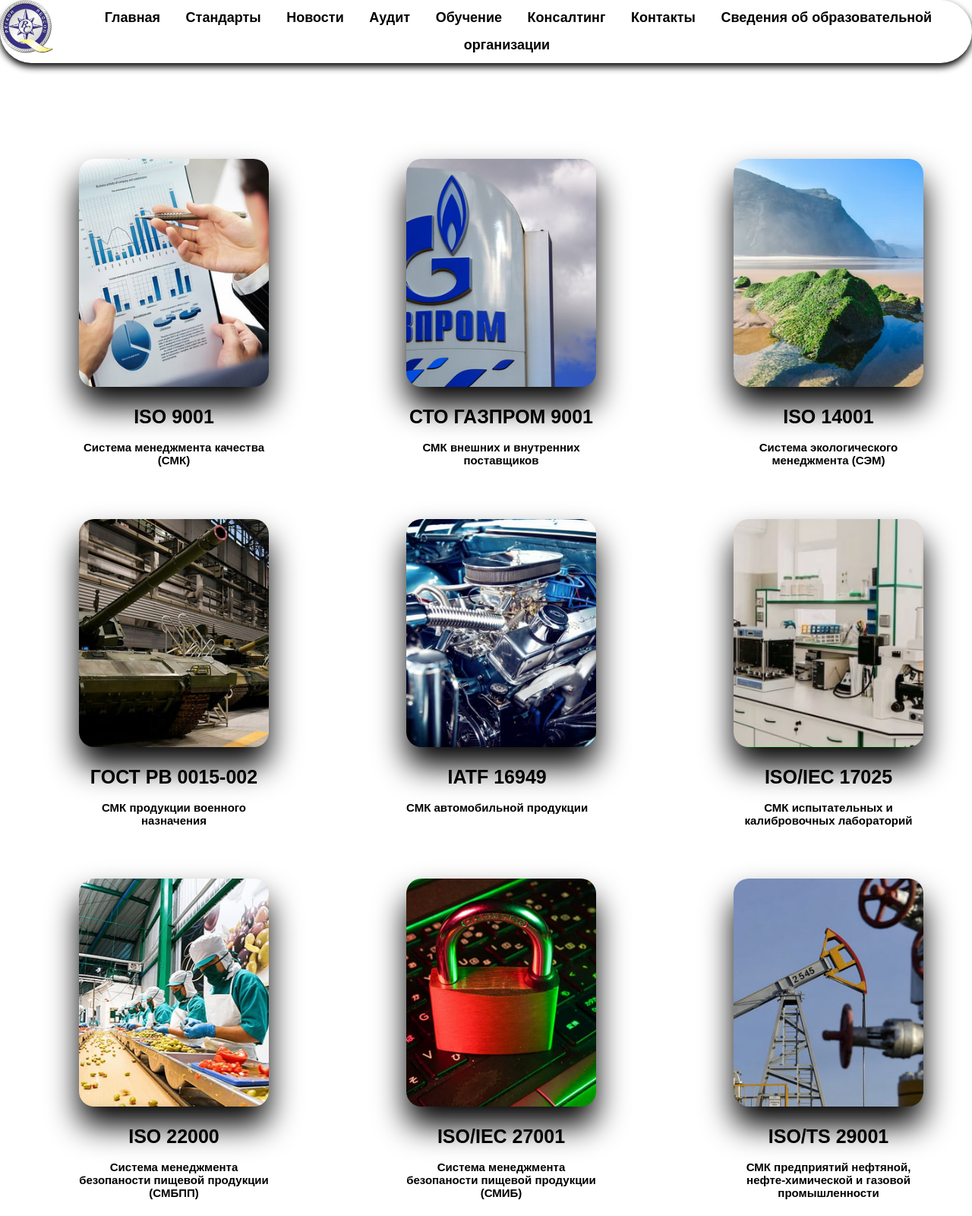
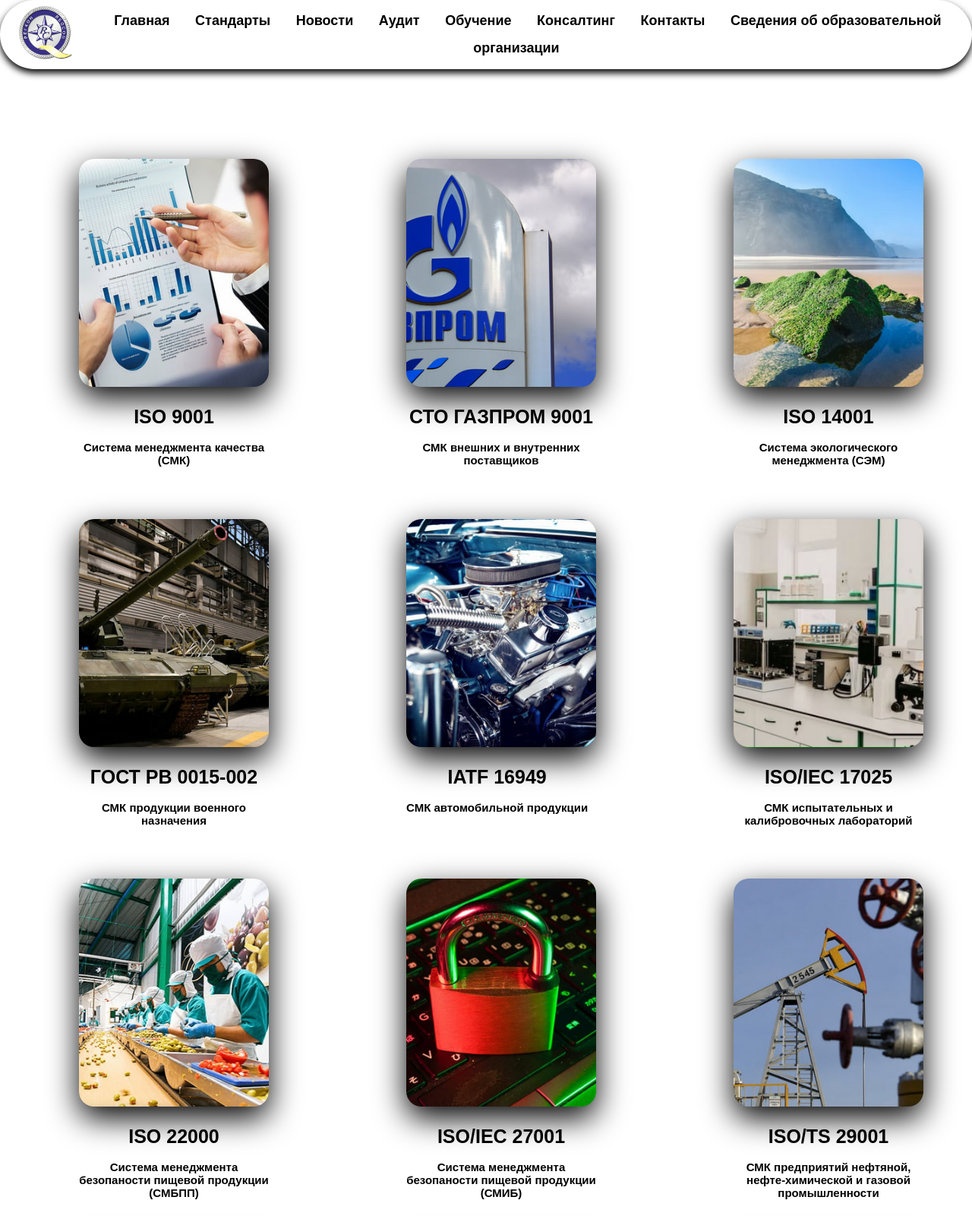
Before and after one commit to Legenda1cr/Legendacompany, a plain HTML site: page standarts.html in a window 1280 px wide. Shown: the top 1600 px of the page at 76% size. Drawn offline with Linux system fonts and the light colour scheme.

Commit message:
update site

```diff
--- a/Audit.css
+++ b/Audit.css
@@ -117,6 +117,8 @@
   width: 70px;
   height: 70px;
   position: relative;
+  margin-left: 25px;
+  margin-top: 8px;
 }
 
 
--- a/ISO.css
+++ b/ISO.css
@@ -118,6 +118,8 @@
   width: 70px;
   height: 70px;
   position: relative;
+  margin-left: 25px;
+  margin-top: 8px;
 }
 
 
@@ -453,7 +455,7 @@
     width: 300px;
     height: 300px;
     position: relative;
-    box-shadow: 0 30px 40px #000000;
+    box-shadow: 0 5px 30px #000000;
     background-size: cover;
     display: inline-block;
     transition: 0.5s;
@@ -468,7 +470,7 @@
     width: 300px;
     height: 300px;
     position: relative;
-    box-shadow: 0 30px 40px #000000;
+    box-shadow: 0 5px 30px #000000;
     background-size: cover;
     display: inline-block;
     transition: 0.5s;
@@ -483,7 +485,7 @@
     width: 300px;
     height: 300px;
     position: relative;
-    box-shadow: 0 30px 40px #000000;
+    box-shadow: 0 5px 30px #000000;
     background-size: cover;
     display: inline-block;
     transition: 0.5s;
@@ -498,7 +500,7 @@
     width: 300px;
     height: 300px;
     position: relative;
-    box-shadow: 0 30px 40px #000000;
+    box-shadow: 0 5px 30px #000000;
     background-size: cover;
     display: inline-block;
     transition: 0.5s;
@@ -513,7 +515,7 @@
     width: 300px;
     height: 300px;
     position: relative;
-    box-shadow: 0 30px 40px #000000;
+    box-shadow: 0 5px 30px #000000;
     background-size: cover;
     display: inline-block;
     transition: 0.5s;
@@ -528,7 +530,7 @@
     width: 300px;
     height: 300px;
     position: relative;
-    box-shadow: 0 30px 40px #000000;
+    box-shadow: 0 5px 30px #000000;
     background-size: cover;
     display: inline-block;
     transition: 0.5s;
@@ -543,7 +545,7 @@
     width: 300px;
     height: 300px;
     position: relative;
-    box-shadow: 0 30px 40px #000000;
+    box-shadow: 0 5px 30px #000000;
     background-size: cover;
     display: inline-block;
     transition: 0.5s;
@@ -558,7 +560,7 @@
     width: 300px;
     height: 300px;
     position: relative;
-    box-shadow: 0 30px 40px #000000;
+    box-shadow: 0 5px 30px #000000;
     background-size: cover;
     display: inline-block;
     transition: 0.5s;
@@ -573,7 +575,7 @@
     width: 300px;
     height: 300px;
     position: relative;
-    box-shadow: 0 30px 40px #000000;
+    box-shadow: 0 5px 30px #000000;
     background-size: cover;
     display: inline-block;
     transition: 0.5s;
@@ -588,7 +590,7 @@
     width: 300px;
     height: 300px;
     position: relative;
-    box-shadow: 0 30px 40px #000000;
+    box-shadow: 0 5px 30px #000000;
     background-size: cover;
     display: inline-block;
     transition: 0.5s;
@@ -603,7 +605,7 @@
     width: 300px;
     height: 300px;
     position: relative;
-    box-shadow: 0 30px 40px #000000;
+    box-shadow: 0 5px 30px #000000;
     background-size: cover;
     display: inline-block;
     transition: 0.5s;
@@ -618,7 +620,7 @@
     width: 300px;
     height: 300px;
     position: relative;
-    box-shadow: 0 30px 40px #000000;
+    box-shadow: 0 5px 30px #000000;
     background-size: cover;
     display: inline-block;
     transition: 0.5s;
@@ -633,7 +635,7 @@
     width: 300px;
     height: 300px;
     position: relative;
-    box-shadow: 0 30px 40px #000000;
+    box-shadow: 0 5px 30px #000000;
     background-size: cover;
     display: inline-block;
     transition: 0.5s;
@@ -648,7 +650,7 @@
     width: 300px;
     height: 300px;
     position: relative;
-    box-shadow: 0 30px 40px #000000;
+    box-shadow: 0 5px 30px #000000;
     background-size: cover;
     display: inline-block;
     transition: 0.5s;
@@ -663,7 +665,7 @@
     width: 300px;
     height: 150px;
     position: relative;
-    box-shadow: 0 30px 40px #000000;
+    box-shadow: 0 5px 30px #000000;
     background-repeat: no-repeat;
     display: inline-block;
     transition: 0.5s;
@@ -678,7 +680,7 @@
     width: 300px;
     height: 230px;
     position: relative;
-    box-shadow: 0 30px 40px #000000;
+    box-shadow: 0 5px 30px #000000;
     display: inline-block;
     background-repeat: no-repeat;
     transition: 0.5s;
--- a/consalting.css
+++ b/consalting.css
@@ -117,6 +117,8 @@
   width: 70px;
   height: 70px;
   position: relative;
+  margin-left: 25px;
+  margin-top: 8px;
 }
 
 
--- a/contacts.css
+++ b/contacts.css
@@ -86,6 +86,8 @@
   width: 70px;
   height: 70px;
   position: relative;
+  margin-left: 25px;
+  margin-top: 8px;
 }
 
 
--- a/demo-news.css
+++ b/demo-news.css
@@ -126,6 +126,8 @@
   width: 70px;
   height: 70px;
   position: relative;
+  margin-left: 25px;
+  margin-top: 8px;
 }
 
 
--- a/index.css
+++ b/index.css
@@ -393,6 +393,8 @@
   width: 70px;
   height: 70px;
   position: relative;
+  margin-left: 25px;
+  margin-top: 8px;
 }
 
 
@@ -1028,6 +1030,10 @@
     width: 100%; /* Ширина на всю ширину родительского элемента */
   }
 
+  .unique-sub-title {
+    padding-bottom: 15px;
+  }
+
 
 /* Медиазапрос для экранов шириной менее 500px */
 @media (max-width: 500px) {
--- a/standarts.css
+++ b/standarts.css
@@ -122,6 +122,8 @@
   width: 70px;
   height: 70px;
   position: relative;
+  margin-left: 25px;
+  margin-top: 8px;
 }
 
 
@@ -452,7 +454,6 @@
     color: rgb(0, 0, 0);
     position: absolute;
     margin-top: 130%;
-    text-align: start;
     max-width: 250px;
     text-align: center;
     font-size: 15px;
@@ -463,7 +464,7 @@
     width: 250px;
     height: 300px;
     position: relative;
-    box-shadow: 0 25px 40px #000000;
+    box-shadow: 0 15px 40px #000000;
     background-size: cover;
     display: inline-block;
     transition: 0.5s;
@@ -478,7 +479,7 @@
     width: 250px;
     height: 300px;
     position: relative;
-    box-shadow: 0 25px 40px #000000;
+    box-shadow: 0 15px 40px #000000;
     background-size: cover;
     display: inline-block;
     transition: 0.5s;
@@ -492,7 +493,7 @@
     width: 250px;
     height: 300px;
     position: relative;
-    box-shadow: 0 25px 40px #000000;
+    box-shadow: 0 15px 40px #000000;
     background-size: cover;
     display: inline-block;
     transition: 0.5s;
@@ -506,7 +507,7 @@
     width: 250px;
     height: 300px;
     position: relative;
-    box-shadow: 0 25px 40px #000000;
+    box-shadow: 0 15px 40px #000000;
     background-size: cover;
     display: inline-block;
     transition: 0.5s;
@@ -519,7 +520,7 @@
     width: 250px;
     height: 300px;
     position: relative;
-    box-shadow: 0 25px 40px #000000;
+    box-shadow: 0 15px 40px #000000;
     background-size: cover;
     display: inline-block;
     transition: 0.5s;
@@ -532,7 +533,7 @@
     width: 250px;
     height: 300px;
     position: relative;
-    box-shadow: 0 25px 40px #000000;
+    box-shadow: 0 15px 40px #000000;
     background-size: cover;
     display: inline-block;
     transition: 0.5s;
@@ -545,7 +546,7 @@
     width: 250px;
     height: 300px;
     position: relative;
-    box-shadow: 0 25px 40px #000000;
+    box-shadow: 0 15px 40px #000000;
     background-size: cover;
     display: inline-block;
     transition: 0.5s;
@@ -558,7 +559,7 @@
     width: 250px;
     height: 300px;
     position: relative;
-    box-shadow: 0 25px 40px #000000;
+    box-shadow: 0 15px 40px #000000;
     background-size: cover;
     display: inline-block;
     transition: 0.5s;
@@ -571,7 +572,7 @@
     width: 250px;
     height: 300px;
     position: relative;
-    box-shadow: 0 25px 40px #000000;
+    box-shadow: 0 15px 40px #000000;
     background-size: cover;
     display: inline-block;
     transition: 0.5s;
@@ -579,12 +580,13 @@
   }
 
 
+
   .item-10 {
     background-image: url(./ISO\ 31000.jpg);
     width: 250px;
     height: 300px;
     position: relative;
-    box-shadow: 0 25px 40px #000000;
+    box-shadow: 0 15px 40px #000000;
     background-size: cover;
     display: inline-block;
     transition: 0.5s;
@@ -592,12 +594,13 @@
   }
 
 
+
   .item-11 {
     background-image: url(./ISO\ 39001.jpg);
     width: 250px;
     height: 300px;
     position: relative;
-    box-shadow: 0 25px 40px #000000;
+    box-shadow: 0 15px 40px #000000;
     background-size: cover;
     display: inline-block;
     transition: 0.5s;
@@ -610,7 +613,7 @@
     width: 250px;
     height: 300px;
     position: relative;
-    box-shadow: 0 25px 40px #000000;
+    box-shadow: 0 15px 40px #000000;
     background-size: cover;
     display: inline-block;
     transition: 0.5s;
@@ -623,7 +626,7 @@
     width: 250px;
     height: 300px;
     position: relative;
-    box-shadow: 0 25px 40px #000000;
+    box-shadow: 0 15px 40px #000000;
     background-size: cover;
     display: inline-block;
     transition: 0.5s;
@@ -635,7 +638,7 @@
     width: 250px;
     height: 300px;
     position: relative;
-    box-shadow: 0 25px 40px #000000;
+    box-shadow: 0 15px 40px #000000;
     background-size: cover;
     display: inline-block;
     transition: 0.5s;
@@ -648,7 +651,7 @@
     width: 250px;
     height: 300px;
     position: relative;
-    box-shadow: 0 25px 40px #000000;
+    box-shadow: 0 15px 40px #000000;
     background-size: cover;
     display: inline-block;
     transition: 0.5s;
@@ -661,7 +664,7 @@
     width: 250px;
     height: 300px;
     position: relative;
-    box-shadow: 0 25px 40px #000000;
+    box-shadow: 0 15px 40px #000000;
     background-size: cover;
     display: inline-block;
     transition: 0.5s;
--- a/study.css
+++ b/study.css
@@ -117,6 +117,8 @@
   width: 70px;
   height: 70px;
   position: relative;
+  margin-left: 25px;
+  margin-top: 8px;
 }
 
 
--- a/расписание.css
+++ b/расписание.css
@@ -71,6 +71,8 @@
   width: 70px;
   height: 70px;
   position: relative;
+  margin-left: 25px;
+  margin-top: 8px;
 }
 
 
@@ -439,7 +441,7 @@
 
     .content-menu {
       width: 100%;
-      max-width: 1000px; /* Максимальная ширина контейнера */
+      max-width: 1200px; /* Максимальная ширина контейнера */
       margin: 20px auto;
       padding: 10px;
       background-color: #307cff00; /* Мягкий синий фон */
--- a/сведения.css
+++ b/сведения.css
@@ -72,6 +72,8 @@
   width: 70px;
   height: 70px;
   position: relative;
+  margin-left: 25px;
+  margin-top: 8px;
 }
 
 
```
Also changed, not shown: index.html (+1 -3 lines).
